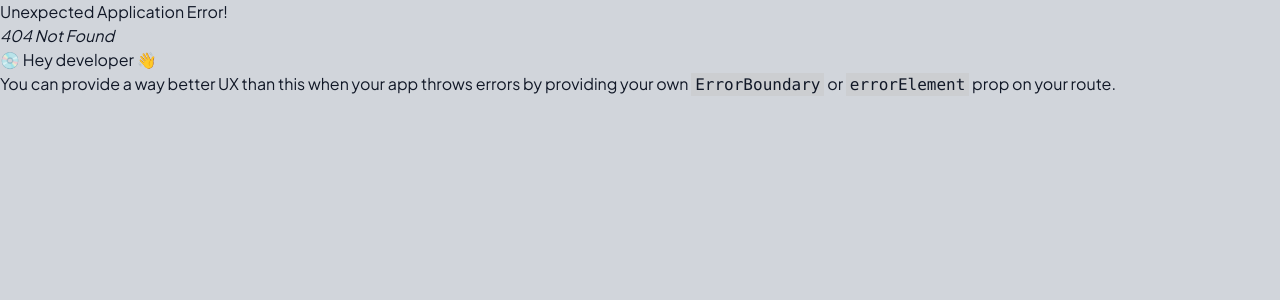
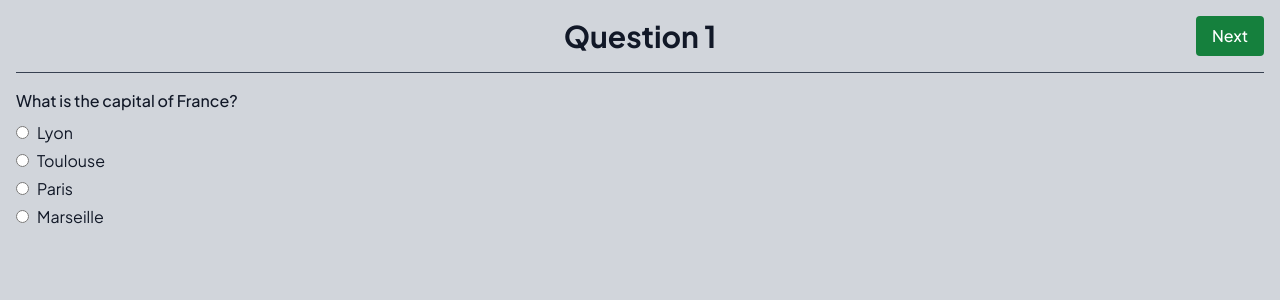
Before and after one commit to hendraaagil/react-online-exam, a React (Vite) app: page /exam/1/question/1 in a window 1280 px wide. Before the commit this address had no page. Shown: the top 300 px of the page. Built offline with nearby package versions, Linux system fonts and the light colour scheme; sample sign-in values are in the browser's storage.

Commit message:
feat: add question page

```diff
--- /dev/null
+++ b/src/_data/questions.ts
@@ -0,0 +1,121 @@
+export interface Question {
+  id: number
+  content: number
+  answers: { id: number; text: string }[]
+  correctAnswer: number
+  hasPrev?: boolean
+  hasNext?: boolean
+}
+
+export const questions = [
+  {
+    id: 1,
+    content: 'What is the capital of France?',
+    answers: [
+      { id: 1, text: 'Paris' },
+      { id: 2, text: 'Marseille' },
+      { id: 3, text: 'Lyon' },
+      { id: 4, text: 'Toulouse' },
+    ],
+    correctAnswer: 1,
+  },
+  {
+    id: 2,
+    content: 'What is the capital of Germany?',
+    answers: [
+      { id: 1, text: 'Berlin' },
+      { id: 2, text: 'Hamburg' },
+      { id: 3, text: 'Munich' },
+      { id: 4, text: 'Cologne' },
+    ],
+    correctAnswer: 1,
+  },
+  {
+    id: 3,
+    content: 'What is the capital of Italy?',
+    answers: [
+      { id: 1, text: 'Rome' },
+      { id: 2, text: 'Milan' },
+      { id: 3, text: 'Naples' },
+      { id: 4, text: 'Turin' },
+    ],
+    correctAnswer: 1,
+  },
+  {
+    id: 4,
+    content: 'What is the capital of Spain?',
+    answers: [
+      { id: 1, text: 'Madrid' },
+      { id: 2, text: 'Barcelona' },
+      { id: 3, text: 'Valencia' },
+      { id: 4, text: 'Seville' },
+    ],
+    correctAnswer: 1,
+  },
+  {
+    id: 5,
+    content: 'What is the capital of Portugal?',
+    answers: [
+      { id: 1, text: 'Lisbon' },
+      { id: 2, text: 'Porto' },
+      { id: 3, text: 'Vila Nova de Gaia' },
+      { id: 4, text: 'Amadora' },
+    ],
+    correctAnswer: 1,
+  },
+  {
+    id: 6,
+    content: 'What is the capital of Greece?',
+    answers: [
+      { id: 1, text: 'Athens' },
+      { id: 2, text: 'Thessaloniki' },
+      { id: 3, text: 'Patras' },
+      { id: 4, text: 'Heraklion' },
+    ],
+    correctAnswer: 1,
+  },
+  {
+    id: 7,
+    content: 'What is the capital of Belgium?',
+    answers: [
+      { id: 1, text: 'Brussels' },
+      { id: 2, text: 'Antwerp' },
+      { id: 3, text: 'Ghent' },
+      { id: 4, text: 'Charleroi' },
+    ],
+    correctAnswer: 1,
+  },
+  {
+    id: 8,
+    content: 'What is the capital of Netherlands?',
+    answers: [
+      { id: 1, text: 'Amsterdam' },
+      { id: 2, text: 'Rotterdam' },
+      { id: 3, text: 'The Hague' },
+      { id: 4, text: 'Utrecht' },
+    ],
+    correctAnswer: 1,
+  },
+  {
+    id: 9,
+    content: 'What is the capital of Denmark?',
+    answers: [
+      { id: 1, text: 'Copenhagen' },
+      { id: 2, text: 'Aarhus' },
+      { id: 3, text: 'Odense' },
+      { id: 4, text: 'Aalborg' },
+    ],
+    correctAnswer: 1,
+  },
+  {
+    id: 10,
+    content: 'What is the capital of Sweden?',
+    answers: [
+      { id: 1, text: 'Stockholm' },
+      { id: 2, text: 'Gothenburg' },
+      { id: 3, text: 'Malmö' },
+      { id: 4, text: 'Uppsala' },
+    ],
+    correctAnswer: 1,
+  },
+]
--- a/src/components/ui/button.tsx
+++ b/src/components/ui/button.tsx
@@ -7,7 +7,6 @@ const styles = tv({
     color: {
       neutral: 'bg-zinc-700 text-white',
       green: 'bg-green-700 text-white',
-      blue: 'bg-blue-700 text-white',
       red: 'bg-red-700 text-white',
     },
   },
--- a/src/components/ui/input.tsx
+++ b/src/components/ui/input.tsx
@@ -7,7 +7,32 @@ type InputProps = React.InputHTMLAttributes<HTMLInputElement> & {
   name: string
 }
 
-export const Input = ({ className, id, label, name, ...rest }: InputProps) => {
+export const Input = ({
+  className,
+  id,
+  label,
+  name,
+  type,
+  ...rest
+}: InputProps) => {
+  if (type === 'radio') {
+    return (
+      <div className="space-x-2">
+        <input
+          {...rest}
+          type={type}
+          name={name}
+          id={id}
+          className={clsx(
+            'rounded px-3 py-2 ring-blue-500 focus:outline-none focus:ring-2 focus-visible:ring-2',
+            className,
+          )}
+        />
+        <label htmlFor={id}>{label}</label>
+      </div>
+    )
+  }
+
   return (
     <>
       <label htmlFor={id} className="pb-2">
@@ -15,6 +40,7 @@ export const Input = ({ className, id, label, name, ...rest }: InputProps) => {
       </label>
       <input
         {...rest}
+        type={type}
         name={name}
         id={id}
         className={clsx(
--- a/src/libs/auth.ts
+++ b/src/libs/auth.ts
@@ -44,3 +44,8 @@ export const protectedLoader = () => {
   }
   return { username: authProvider.username }
 }
+
+export const logoutAction = async () => {
+  await authProvider.signout()
+  return redirect('/')
+}
--- /dev/null
+++ b/src/libs/exam.ts
@@ -0,0 +1,31 @@
+import { LoaderFunctionArgs, redirect } from 'react-router-dom'
+import { examProvider } from '@/providers/exam'
+
+export const examsLoader = () => {
+  return { exams: examProvider.getExams() }
+}
+
+export const examLoader = ({ params }: LoaderFunctionArgs) => {
+  const exam = examProvider.getExamById(Number(params.examId as string))
+  if (!exam) {
+    return redirect('/dashboard')
+  }
+
+  return { exam: exam }
+}
+
+export const examAction = async ({ request }: LoaderFunctionArgs) => {
+  const formData = await request.formData()
+  return redirect('/exam/' + formData.get('examId') + '/question')
+}
+
+export const indexQuestionLoader = ({ request }: LoaderFunctionArgs) => {
+  return redirect(request.url.replace('/question', '/question/1'))
+}
+
+export const questionLoader = ({ params }: LoaderFunctionArgs) => {
+  const question = examProvider.getQuestionById(
+    Number(params.questionId as string),
+  )
+  return { question }
+}
--- a/src/pages/exam/exam-instruction.tsx
+++ b/src/pages/exam/exam-instruction.tsx
@@ -19,7 +19,7 @@ export const ExamInstruction = () => {
         </Link>
       </header>
 
-      <main className="w-full space-y-4 py-4">
+      <main className="space-y-4 py-4">
         <div>
           <p className="font-bold">Exam Title</p>
           <p>{exam.name}</p>
@@ -33,6 +33,7 @@ export const ExamInstruction = () => {
           <p>{exam.rules}</p>
         </div>
         <Form method="post" replace>
+          <input type="hidden" name="examId" value={exam.id} />
           <Button type="submit" color="green" className="w-full">
             Start Exam
           </Button>
--- a/src/pages/exam/index.ts
+++ b/src/pages/exam/index.ts
@@ -1 +1,2 @@
 export * from './exam-instruction'
+export * from './question'
--- /dev/null
+++ b/src/pages/exam/question.tsx
@@ -0,0 +1,63 @@
+import { useLocation, useNavigate, useRouteLoaderData } from 'react-router-dom'
+
+import { Question as IQuestion } from '@/_data/questions'
+import { Button, Container, Heading, Input } from '@/components/ui'
+import { useRef } from 'react'
+
+export const Question = () => {
+  const { question } = useRouteLoaderData('question') as {
+    question: Omit<IQuestion, 'correctAnswer'>
+  }
+  const formRef = useRef<HTMLFormElement>(null)
+  const location = useLocation()
+  const navigate = useNavigate()
+
+  const handlePrev = () => {
+    navigate(`../${question.id - 1}`)
+  }
+
+  const handleNext = () => {
+    const formData = new FormData(formRef.current!)
+    console.log(formData.get('answer'))
+
+    navigate(
+      question.hasNext
+        ? `../${question.id + 1}`
+        : location.pathname.replace(/\/question\/.*/, '/result'),
+    )
+  }
+
+  return (
+    <Container>
+      <header className="grid grid-cols-3 border-b border-gray-700 py-4">
+        {question.hasPrev ? (
+          <Button color="red" className="place-self-start" onClick={handlePrev}>
+            Previous
+          </Button>
+        ) : (
+          <div />
+        )}
+        <Heading className="place-self-center">Question {question.id}</Heading>
+        <Button color="green" className="place-self-end" onClick={handleNext}>
+          {question.hasNext ? 'Next' : 'Finish'}
+        </Button>
+      </header>
+
+      <main className="space-y-2 py-4">
+        <p className="font-medium">{question.content}</p>
+        <form ref={formRef} className="space-y-1">
+          {question.answers.map((answer) => (
+            <Input
+              key={answer.id}
+              id={`answer-${answer.id}`}
+              value={answer.id}
+              label={answer.text}
+              name="answer"
+              type="radio"
+            />
+          ))}
+        </form>
+      </main>
+    </Container>
+  )
+}
--- a/src/providers/exam.ts
+++ b/src/providers/exam.ts
@@ -1,8 +1,12 @@
 import { Exam, exams } from '@/_data/exams'
+import { Question, questions } from '@/_data/questions'
+
+import { shuffle } from '@/utils/array'
 
 export interface ExamProvider {
   getExams(): Omit<Exam, 'rules'>[]
-  getExamById(id: number): Exam | undefined
+  getExamById(examId: number): Exam | undefined
+  getQuestionById(questionId: number): Omit<Question, 'correctAnswer'>
 }
 
 export const examProvider: ExamProvider = {
@@ -13,7 +17,20 @@ export const examProvider: ExamProvider = {
       duration: exam.duration,
     }))
   },
-  getExamById: (id: number) => {
-    return exams.find((exam) => exam.id === id)
+  getExamById: (examId: number) => {
+    return exams.find((exam) => exam.id === examId)
+  },
+  getQuestionById: (questionId: number) => {
+    const { id, answers, content } = questions.find(
+      (question) => question.id === questionId,
+    ) as unknown as Question
+
+    return {
+      id,
+      answers: shuffle(answers),
+      content,
+      hasPrev: id > 1,
+      hasNext: id < questions.length,
+    }
   },
 }
--- a/src/routes/index.tsx
+++ b/src/routes/index.tsx
@@ -1,12 +1,22 @@
-import { Navigate, createBrowserRouter, redirect } from 'react-router-dom'
+import { Navigate, Outlet, createBrowserRouter } from 'react-router-dom'
 
 import { Dashboard, Exams, Profile } from '@/pages/dashboard'
-import { ExamInstruction } from '@/pages/exam'
+import { ExamInstruction, Question } from '@/pages/exam'
 import { LoginPage } from '@/pages/login'
 
-import { loginAction, loginLoader, protectedLoader } from '@/libs/auth'
-import { authProvider } from '@/providers/auth'
-import { examProvider } from '@/providers/exam'
+import {
+  loginAction,
+  loginLoader,
+  logoutAction,
+  protectedLoader,
+} from '@/libs/auth'
+import {
+  examAction,
+  examLoader,
+  examsLoader,
+  indexQuestionLoader,
+  questionLoader,
+} from '@/libs/exam'
 
 export const router = createBrowserRouter([
   {
@@ -34,9 +44,7 @@ export const router = createBrowserRouter([
         id: 'exams',
         index: true,
         element: <Exams />,
-        loader: () => {
-          return { exams: examProvider.getExams() }
-        },
+        loader: examsLoader,
       },
       {
         path: 'profile',
@@ -53,26 +61,37 @@ export const router = createBrowserRouter([
         element: <Navigate to="/dashboard" replace />,
       },
       {
-        id: 'exam',
         path: ':examId',
-        element: <ExamInstruction />,
-        loader: ({ params }) => {
-          const exam = examProvider.getExamById(Number(params.examId as string))
-          if (!exam) {
-            return redirect('/dashboard')
-          }
-
-          return { exam: exam }
-        },
+        element: <Outlet />,
+        children: [
+          {
+            id: 'exam',
+            index: true,
+            element: <ExamInstruction />,
+            loader: examLoader,
+            action: examAction,
+          },
+          {
+            path: 'question',
+            children: [
+              {
+                index: true,
+                loader: indexQuestionLoader,
+              },
+              {
+                id: 'question',
+                path: ':questionId',
+                element: <Question />,
+                loader: questionLoader,
+              },
+            ],
+          },
+        ],
       },
     ],
   },
   {
     path: 'logout',
-    action: async () => {
-      // We signout in a "resource route" that we can hit from a fetcher.Form
-      await authProvider.signout()
-      return redirect('/')
-    },
+    action: logoutAction,
   },
 ])
--- /dev/null
+++ b/src/utils/array.ts
@@ -0,0 +1,19 @@
+export function shuffle<T>(array: T[]): T[] {
+  let currentIndex = array.length,
+    randomIndex
+
+  // While there remain elements to shuffle.
+  while (currentIndex != 0) {
+    // Pick a remaining element.
+    randomIndex = Math.floor(Math.random() * currentIndex)
+    currentIndex--
+
+    // And swap it with the current element.
+    ;[array[currentIndex], array[randomIndex]] = [
+      array[randomIndex],
+      array[currentIndex],
+    ]
+  }
+
+  return array
+}
```
